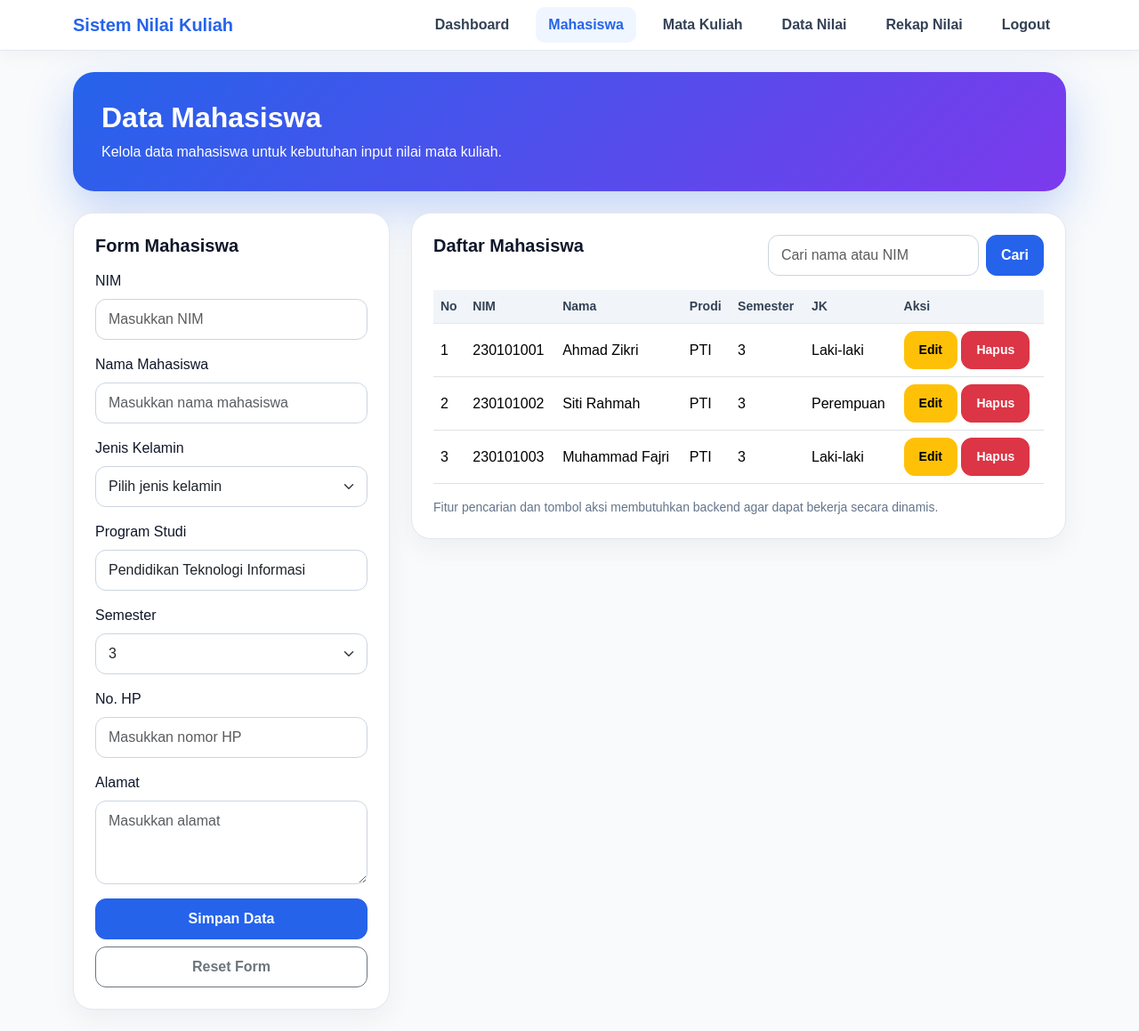
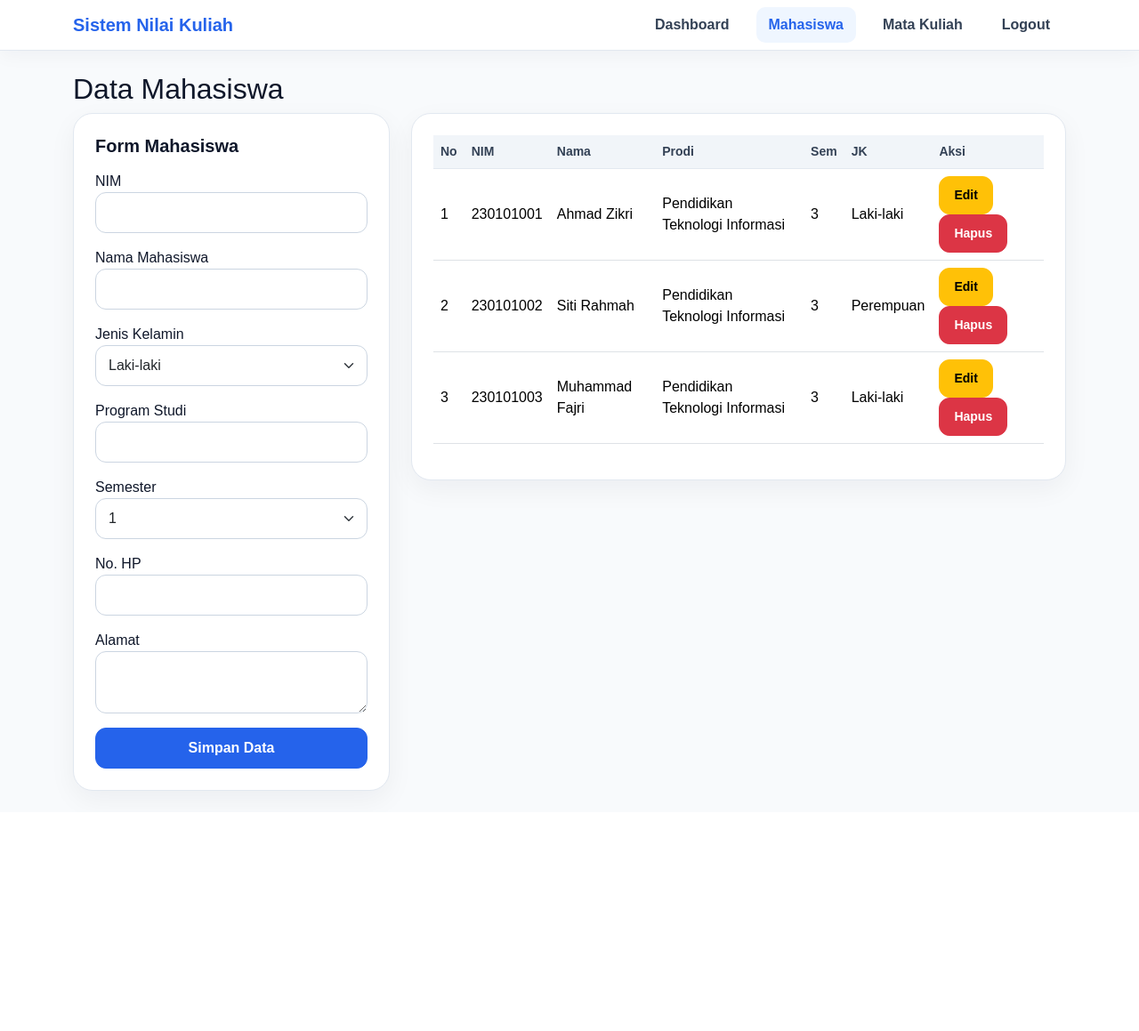
Before and after one commit to ZioCipher/uas-sistem-pengelolaan-nilai, a PHP site: page /mahasiswa.php in a window 1280 px wide. Shown: the whole page at 89% size. After the commit the page ends 900 px from the top, so only its background shows below. Run offline with PHP 8.4, Linux system fonts and the light colour scheme; a user stored in the database is signed in; data comes from the database, SQL or seed files in the repository.

Commit message:
Menyelesaikan fitur CRUD mahasiswa dan mata kuliah oleh Faiz Aqil

```diff
--- a/uas-sistem-pengelolaan-nilai/mahasiswa.php
+++ b/uas-sistem-pengelolaan-nilai/mahasiswa.php
@@ -1,103 +1,124 @@
 <?php
-// 1. wajib mulai sesi login DULU
 session_start();
-// 2. Cek apakah sudah login, kalau belum lempar ke login
 if (!isset($_SESSION['login'])){
     header("Location: index.php");
     exit;
 }
-// 3.Baru hubungkan ke database
-include "koneksi.php"; ?>
+include "koneksi.php";
+
+// Logika Simpan Data
+if (isset($_POST['simpan'])) {
+    $nim = $_POST['nim'];
+    $nama = $_POST['nama_mahasiswa'];
+    $jk = $_POST['jenis_kelamin'];
+    $prodi = $_POST['prodi'];
+    $sem = $_POST['semester'];
+    $hp = $_POST['no_hp'];
+    $alamat = $_POST['alamat'];
+    mysqli_query($koneksi, "INSERT INTO mahasiswa (nim, nama_mahasiswa, jenis_kelamin, prodi, semester, no_hp, alamat) VALUES ('$nim', '$nama', '$jk', '$prodi', '$sem', '$hp', '$alamat')");
+    echo "<script>window.location='mahasiswa.php';</script>";
+}
+
+// Logika Update Data
+if (isset($_POST['update'])) {
+    $id = $_POST['id_mahasiswa'];
+    $nim = $_POST['nim'];
+    $nama = $_POST['nama_mahasiswa'];
+    $jk = $_POST['jenis_kelamin'];
+    $prodi = $_POST['prodi'];
+    $sem = $_POST['semester'];
+    $hp = $_POST['no_hp'];
+    $alamat = $_POST['alamat'];
+    mysqli_query($koneksi, "UPDATE mahasiswa SET nim='$nim', nama_mahasiswa='$nama', jenis_kelamin='$jk', prodi='$prodi', semester='$sem', no_hp='$hp', alamat='$alamat' WHERE id_mahasiswa='$id'");
+    echo "<script>window.location='mahasiswa.php';</script>";
+}
+
+// Logika Hapus Data
+if (isset($_GET['hapus'])) {
+    $id = $_GET['hapus'];
+    mysqli_query($koneksi, "DELETE FROM mahasiswa WHERE id_mahasiswa = '$id'");
+    echo "<script>window.location='mahasiswa.php';</script>";
+}
+
+// Logika Ambil Data untuk Edit
+$mode_edit = false;
+$data_edit = ['id_mahasiswa'=>'', 'nim'=>'', 'nama_mahasiswa'=>'', 'jenis_kelamin'=>'', 'prodi'=>'', 'semester'=>'', 'no_hp'=>'', 'alamat'=>''];
+if (isset($_GET['edit'])) {
+    $mode_edit = true;
+    $id = $_GET['edit'];
+    $query_edit = mysqli_query($koneksi, "SELECT * FROM mahasiswa WHERE id_mahasiswa = '$id'");
+    $data_edit = mysqli_fetch_array($query_edit);
+}
+?>
 <!DOCTYPE html>
 <html lang="id">
 <head>
     <meta charset="UTF-8">
-    <meta name="viewport" content="width=device-width, initial-scale=1.0">
-    <title>Data Mahasiswa | Sistem Nilai Mata Kuliah</title>
-
+    <title>Data Mahasiswa | Sistem Nilai</title>
     <link href="https://cdn.jsdelivr.net/npm/bootstrap@5.3.3/dist/css/bootstrap.min.css" rel="stylesheet">
     <link href="assets/css/style.css" rel="stylesheet">
 </head>
 <body>
-
     <nav class="navbar navbar-expand-lg navbar-custom sticky-top">
         <div class="container">
             <a class="navbar-brand" href="dashboard.html">Sistem Nilai Kuliah</a>
-
             <div class="ms-auto d-flex flex-wrap gap-2">
                 <a class="nav-link" href="dashboard.php">Dashboard</a>
                 <a class="nav-link active" href="mahasiswa.php">Mahasiswa</a>
                 <a class="nav-link" href="mata-kuliah.php">Mata Kuliah</a>
-                <a class="nav-link" href="nilai.php">Data Nilai</a>
-                <a class="nav-link" href="rekap-nilai.php">Rekap Nilai</a>
-                <a class="nav-link text-danger" href="logout.php"onclick="return confirm('Apakah kamu yakin ingin keluar dari sistem?');">Logout</a>
+                <a class="nav-link text-danger" href="logout.php" onclick="return confirm('Keluar?');">Logout</a>
             </div>
         </div>
     </nav>
 
     <main class="container py-4">
-        <section class="page-header">
         <h2>Data Mahasiswa</h2>
-            <p class="mb-0">Kelola data mahasiswa untuk kebutuhan input nilai mata kuliah.</p>
-        </section>
-
         <div class="row g-4">
             <div class="col-lg-4">
                 <div class="content-card">
-                    <h5 class="section-title mb-3">Form Mahasiswa</h5>
-
-                    <form>
+                    <h5 class="section-title mb-3"><?= $mode_edit ? 'Edit Mahasiswa' : 'Form Mahasiswa' ?></h5>
+                    <form action="" method="POST">
+                        <input type="hidden" name="id_mahasiswa" value="<?= $data_edit['id_mahasiswa'] ?>">
                         <div class="mb-3">
-                            <label class="form-label">NIM</label>
-                            <input type="text" class="form-control" placeholder="Masukkan NIM">
+                            <label>NIM</label>
+                            <input type="text" name="nim" value="<?= $data_edit['nim'] ?>" class="form-control" required>
                         </div>
-
                         <div class="mb-3">
-                            <label class="form-label">Nama Mahasiswa</label>
-                            <input type="text" class="form-control" placeholder="Masukkan nama mahasiswa">
+                            <label>Nama Mahasiswa</label>
+                            <input type="text" name="nama_mahasiswa" value="<?= $data_edit['nama_mahasiswa'] ?>" class="form-control" required>
                         </div>
-
                         <div class="mb-3">
-                            <label class="form-label">Jenis Kelamin</label>
-                            <select class="form-select">
-                                <option>Pilih jenis kelamin</option>
-                                <option>Laki-laki</option>
-                                <option>Perempuan</option>
+                            <label>Jenis Kelamin</label>
+                            <select name="jenis_kelamin" class="form-select">
+                                <option value="Laki-laki" <?= $data_edit['jenis_kelamin']=='Laki-laki' ? 'selected':'' ?>>Laki-laki</option>
+                                <option value="Perempuan" <?= $data_edit['jenis_kelamin']=='Perempuan' ? 'selected':'' ?>>Perempuan</option>
                             </select>
                         </div>
-
                         <div class="mb-3">
-                            <label class="form-label">Program Studi</label>
-                            <input type="text" class="form-control" value="Pendidikan Teknologi Informasi">
+                            <label>Program Studi</label>
+                            <input type="text" name="prodi" value="<?= $data_edit['prodi'] ?>" class="form-control" required>
                         </div>
-
                         <div class="mb-3">
-                            <label class="form-label">Semester</label>
-                            <select class="form-select">
-                                <option>1</option>
-                                <option>2</option>
-                                <option selected>3</option>
-                                <option>4</option>
-                                <option>5</option>
-                                <option>6</option>
-                                <option>7</option>
-                                <option>8</option>
+                            <label>Semester</label>
+                            <select name="semester" class="form-select">
+                                <?php for($i=1; $i<=8; $i++) echo "<option value='$i' ".($data_edit['semester']==$i ? 'selected':'').">$i</option>"; ?>
                             </select>
                         </div>
-
                         <div class="mb-3">
-                            <label class="form-label">No. HP</label>
-                            <input type="text" class="form-control" placeholder="Masukkan nomor HP">
+                            <label>No. HP</label>
+                            <input type="text" name="no_hp" value="<?= $data_edit['no_hp'] ?>" class="form-control" required>
                         </div>
-
                         <div class="mb-3">
-                            <label class="form-label">Alamat</label>
-                            <textarea class="form-control" rows="3" placeholder="Masukkan alamat"></textarea>
+                            <label>Alamat</label>
+                            <textarea name="alamat" class="form-control" rows="2" required><?= $data_edit['alamat'] ?></textarea>
                         </div>
-
                         <div class="d-grid gap-2">
-                            <button class="btn btn-primary" type="button">Simpan Data</button>
-                            <button class="btn btn-outline-secondary" type="reset">Reset Form</button>
+                            <?php if($mode_edit): ?>
+                                <button type="submit" name="update" class="btn btn-warning">Update Data</button>
+                                <a href="mahasiswa.php" class="btn btn-secondary">Batal</a>
+                            <?php else: ?>
+                                <button type="submit" name="simpan" class="btn btn-primary">Simpan Data</button>
+                            <?php endif; ?>
                         </div>
                     </form>
                 </div>
@@ -105,76 +126,34 @@ include "koneksi.php"; ?>
 
             <div class="col-lg-8">
                 <div class="content-card">
-                    <div class="d-flex flex-column flex-md-row justify-content-between gap-3 mb-3">
-                        <h5 class="section-title mb-0">Daftar Mahasiswa</h5>
-
-                        <form class="d-flex gap-2">
-                            <input type="text" class="form-control" placeholder="Cari nama atau NIM">
-                            <button class="btn btn-primary" type="button">Cari</button>
-                        </form>
-                    </div>
-
-                    <div class="table-responsive">
                     <table class="table table-hover">
                         <thead>
-                                <tr>
-                                    <th>No</th>
-                                    <th>NIM</th>
-                                    <th>Nama</th>
-                                    <th>Prodi</th>
-                                    <th>Semester</th>
-                                    <th>JK</th>
-                                    <th>Aksi</th>
-                                </tr>
+                            <tr><th>No</th><th>NIM</th><th>Nama</th><th>Prodi</th><th>Sem</th><th>JK</th><th>Aksi</th></tr>
                         </thead>
                         <tbody>
+                            <?php
+                            $no = 1;
+                            $query = mysqli_query($koneksi, "SELECT * FROM mahasiswa");
+                            while($data = mysqli_fetch_array($query)) {
+                            ?>
                             <tr>
-                                    <td>1</td>
-                                    <td>230101001</td>
-                                    <td>Ahmad Zikri</td>
-                                    <td>PTI</td>
-                                    <td>3</td>
-                                    <td>Laki-laki</td>
+                                <td><?= $no++; ?></td>
+                                <td><?= $data['nim']; ?></td>
+                                <td><?= $data['nama_mahasiswa']; ?></td>
+                                <td><?= $data['prodi']; ?></td>
+                                <td><?= $data['semester']; ?></td>
+                                <td><?= $data['jenis_kelamin']; ?></td>
                                 <td>
-                                        <a href="#" class="btn btn-sm btn-warning">Edit</a>
-                                        <a href="#" class="btn btn-sm btn-danger">Hapus</a>
+                                    <a href="mahasiswa.php?edit=<?= $data['id_mahasiswa']; ?>" class="btn btn-sm btn-warning">Edit</a>
+                                    <a href="mahasiswa.php?hapus=<?= $data['id_mahasiswa']; ?>" class="btn btn-sm btn-danger" onclick="return confirm('Hapus?');">Hapus</a>
                                 </td>
                             </tr>
-                                <tr>
-                                    <td>2</td>
-                                    <td>230101002</td>
-                                    <td>Siti Rahmah</td>
-                                    <td>PTI</td>
-                                    <td>3</td>
-                                    <td>Perempuan</td>
-                                    <td>
-                                        <a href="#" class="btn btn-sm btn-warning">Edit</a>
-                                        <a href="#" class="btn btn-sm btn-danger">Hapus</a>
-                                    </td>
-                                </tr>
-                                <tr>
-                                    <td>3</td>
-                                    <td>230101003</td>
-                                    <td>Muhammad Fajri</td>
-                                    <td>PTI</td>
-                                    <td>3</td>
-                                    <td>Laki-laki</td>
-                                    <td>
-                                        <a href="#" class="btn btn-sm btn-warning">Edit</a>
-                                        <a href="#" class="btn btn-sm btn-danger">Hapus</a>
-                                    </td>
-                                </tr>
+                            <?php } ?>
                         </tbody>
                     </table>
-                    </div>
-
-                    <p class="small-muted mb-0">
-                        Fitur pencarian dan tombol aksi membutuhkan backend agar dapat bekerja secara dinamis.
-                    </p>
                 </div>
             </div>
         </div>
     </main>
-
 </body>
 </html>
```
Also changed, not shown: uas-sistem-pengelolaan-nilai/mata-kuliah.php (+81 -98 lines). Lines whose indentation alone changed are shown as unchanged.
